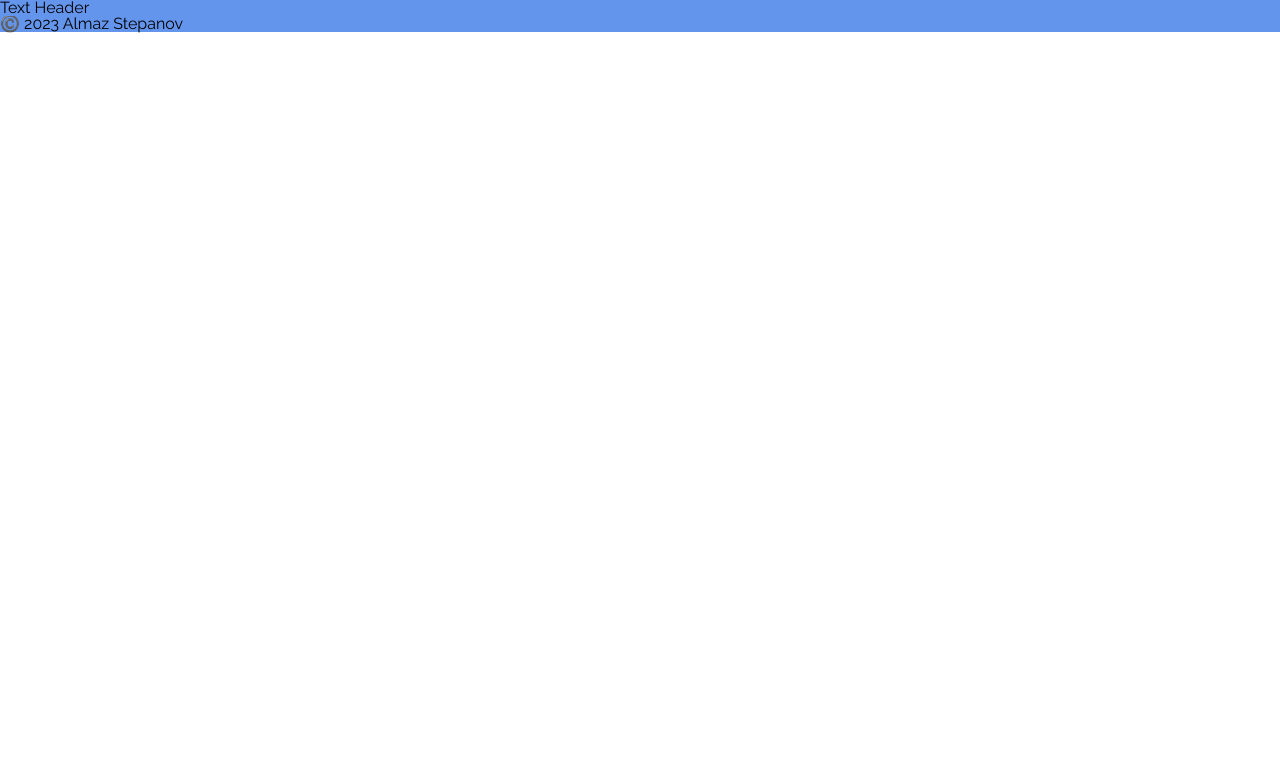
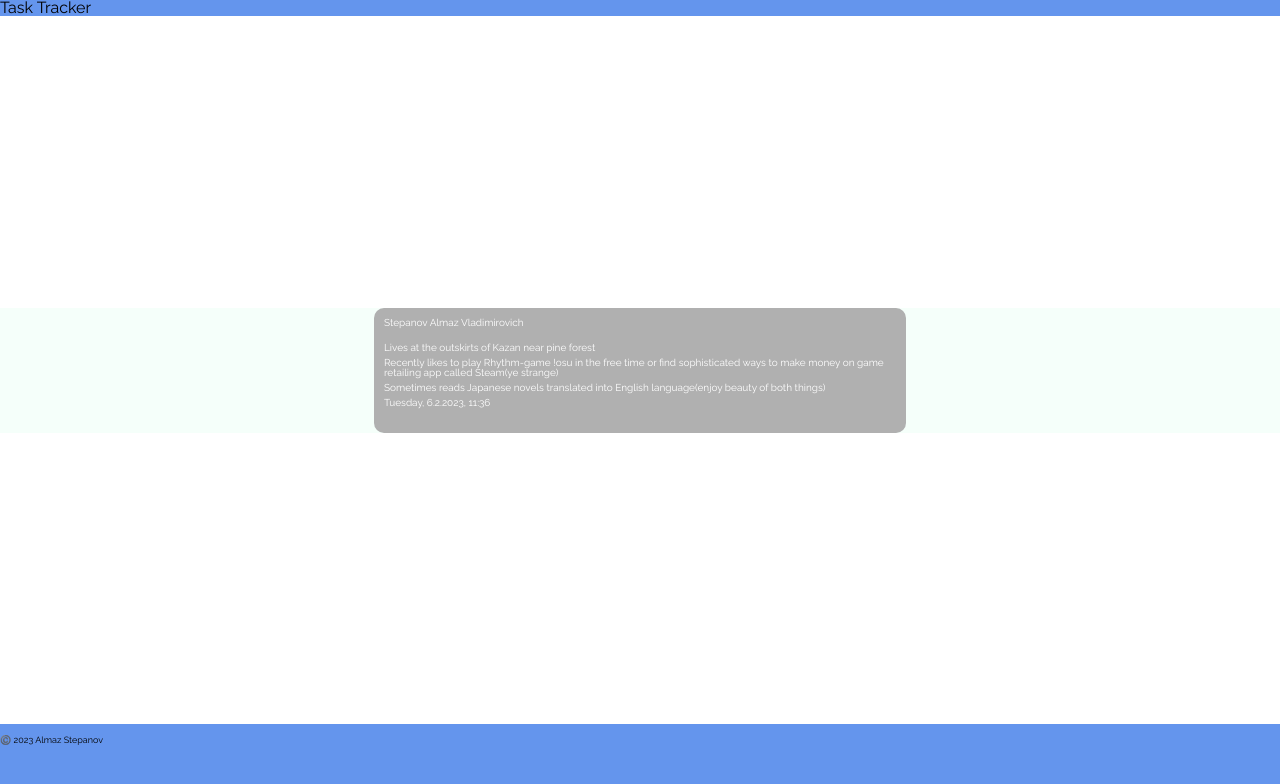
Before and after one commit to Ragnoji/react-task-tracker, a React (Create React App) app: page / in a window 1280 px wide. Shown: the top 784 px of the page. Built offline with nearby package versions, Linux system fonts and the light colour scheme.

Commit message:
added MainContent and CardFacts (#1)
* added MainContent and CardFacts

* changes according to comments under PR

```diff
--- a/src/App.jsx
+++ b/src/App.jsx
@@ -1,13 +1,22 @@
-// eslint-disable-next-line import/no-named-as-default
+import styled from "styled-components";
 import Header from "./components/Header/Header";
+import MainContent from "./components/MainContent/MainContent";
 import Footer from "./components/Footer/Footer";
+
+const Wrapper = styled.div`
+  display: flex;
+  min-height: 100vh;
+  flex-direction: column;
+  justify-content: space-between;
+`;
 
 const App = () => {
   return (
-    <div className="App">
+    <Wrapper>
       <Header />
+      <MainContent />
       <Footer />
-    </div>
+    </Wrapper>
   );
 };
 
--- /dev/null
+++ b/src/components/CardFacts/CardFacts.jsx
@@ -0,0 +1,40 @@
+import styled from "styled-components";
+import CurrentDateTimeText from "../../utils/CurrentDate";
+
+const Wrapper = styled.div`
+  align-self: center;
+  color: white;
+  background: #b0b0b0;
+  padding: 10px;
+  border-radius: 10px;
+  max-width: 512px;
+  font-size: x-small;
+  height: fit-content;
+
+  li {
+    margin-bottom: 5px;
+  }
+
+  p {
+    margin-bottom: 15px;
+  }
+`;
+
+const CardFacts = () => {
+  return (
+    <Wrapper>
+      <p>Stepanov Almaz Vladimirovich</p>
+      <ul>
+        <li>Lives at the outskirts of Kazan near pine forest</li>
+        <li>
+          Recently likes to play Rhythm-game !osu in the free time or find sophisticated ways to make money on game
+          retailing app called Steam(ye strange)
+        </li>
+        <li>Sometimes reads Japanese novels translated into English language(enjoy beauty of both things)</li>
+      </ul>
+      <p>{CurrentDateTimeText()}</p>
+    </Wrapper>
+  );
+};
+
+export default CardFacts;
--- a/src/components/Footer/Footer.jsx
+++ b/src/components/Footer/Footer.jsx
@@ -1,8 +1,12 @@
 import styled from "styled-components";
 
-const Wrapper = styled.header`
+const Wrapper = styled.footer`
   display: flex;
   background: cornflowerblue;
+  height: 64px;
+  font-size: xx-small;
+  font-weight: normal;
+  padding-top: 12px;
 `;
 
 const Footer = () => {
--- a/src/components/Header/Header.jsx
+++ b/src/components/Header/Header.jsx
@@ -8,7 +8,7 @@ const Wrapper = styled.header`
 `;
 
 const Header = () => {
-  return <Wrapper>Text Header</Wrapper>;
+  return <Wrapper>Task Tracker</Wrapper>;
 };
 
 export default Header;
--- /dev/null
+++ b/src/components/MainContent/MainContent.jsx
@@ -0,0 +1,18 @@
+import styled from "styled-components";
+import CardFacts from "../CardFacts/CardFacts";
+
+const Wrapper = styled.main`
+  display: flex;
+  background: mintcream;
+  justify-content: center;
+`;
+
+const MainContent = () => {
+  return (
+    <Wrapper>
+      <CardFacts />
+    </Wrapper>
+  );
+};
+
+export default MainContent;
--- /dev/null
+++ b/src/utils/CurrentDate.jsx
@@ -0,0 +1,9 @@
+const CurrentDateTimeText = () => {
+  const currentDate = new Date();
+  const weekDaysMap = { 0: "Monday", 1: "Tuesday", 3: "Wednesday", 4: "Thursday", 5: "Saturday", 6: "Sunday" };
+  return `${
+    weekDaysMap[currentDate.getDay()]
+  }, ${currentDate.getDate()}.${currentDate.getMonth()}.${currentDate.getFullYear()}, ${currentDate.getHours()}:${currentDate.getMinutes()}`;
+};
+
+export default CurrentDateTimeText;
```
Also changed, not shown: 1 other file (tests, documents, lock files or other folders).
